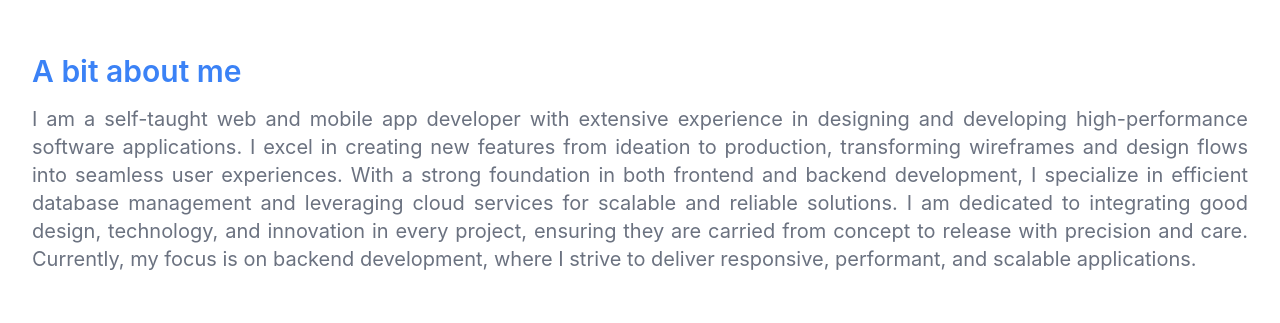
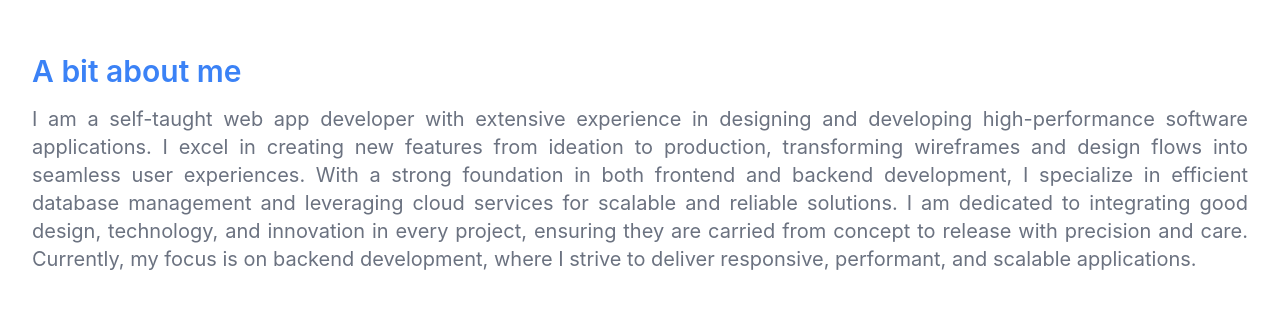
Before and after one commit to Vikashnaidu007/Portfolio, a React (Create React App) app: page / in a window 1280 px wide. Shown: the part 939-1262 px from the top of the page. Built offline with nearby package versions, Linux system fonts and the light colour scheme.

Commit message:
Update About.jsx

```diff
--- a/src/views/About.jsx
+++ b/src/views/About.jsx
@@ -30,7 +30,7 @@ const About = () => {
                   : "mt-4 text-xl text-justify text-white"
               }
             >
-             I am a self-taught web and mobile app developer with extensive experience in designing and developing high-performance software applications.
+             I am a self-taught web app developer with extensive experience in designing and developing high-performance software applications.
              I excel in creating new features from ideation to production, transforming wireframes and design flows into seamless user experiences.
              With a strong foundation in both frontend and backend development,
              I specialize in efficient database management and leveraging cloud services for scalable and reliable solutions.
```
